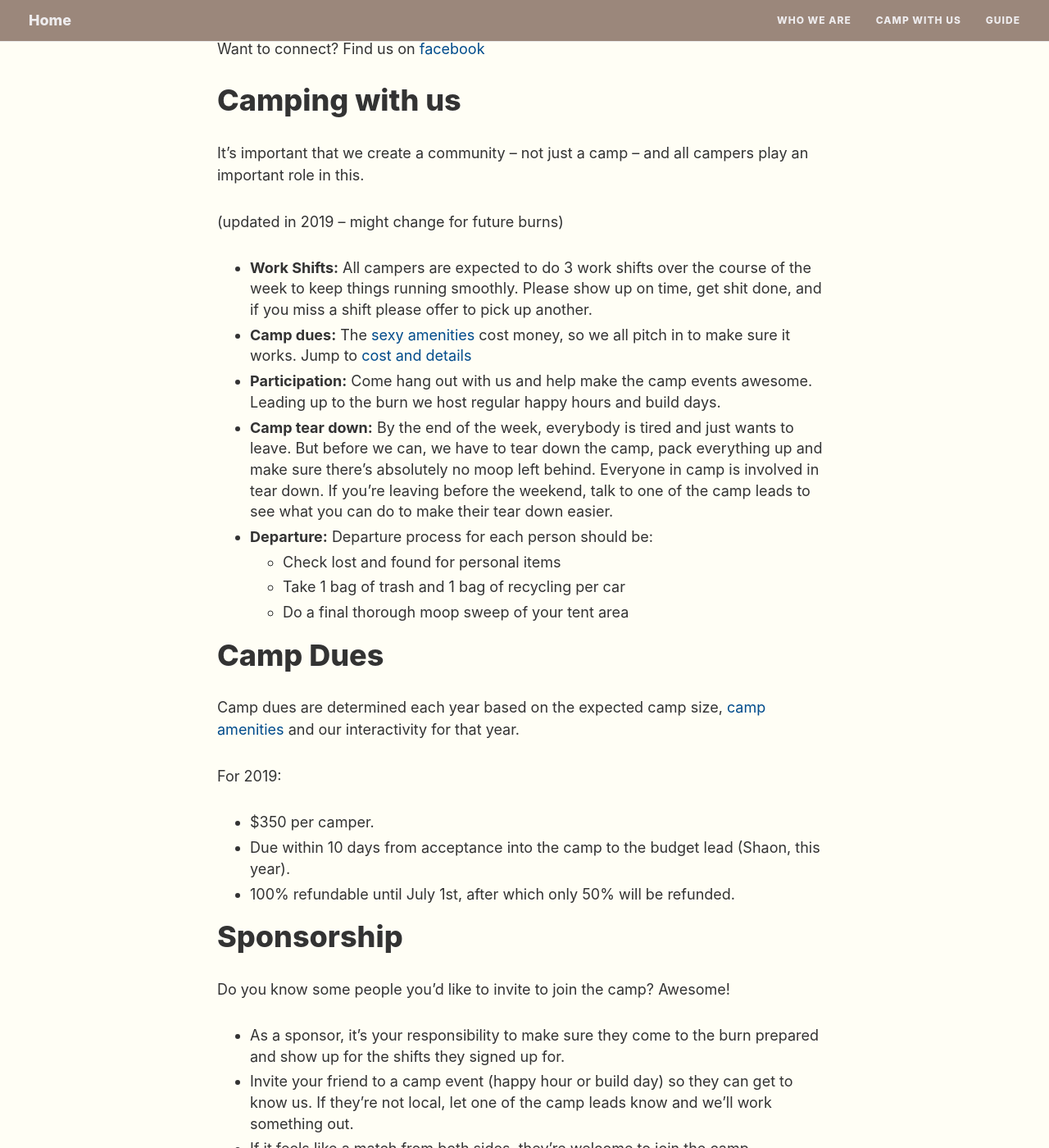
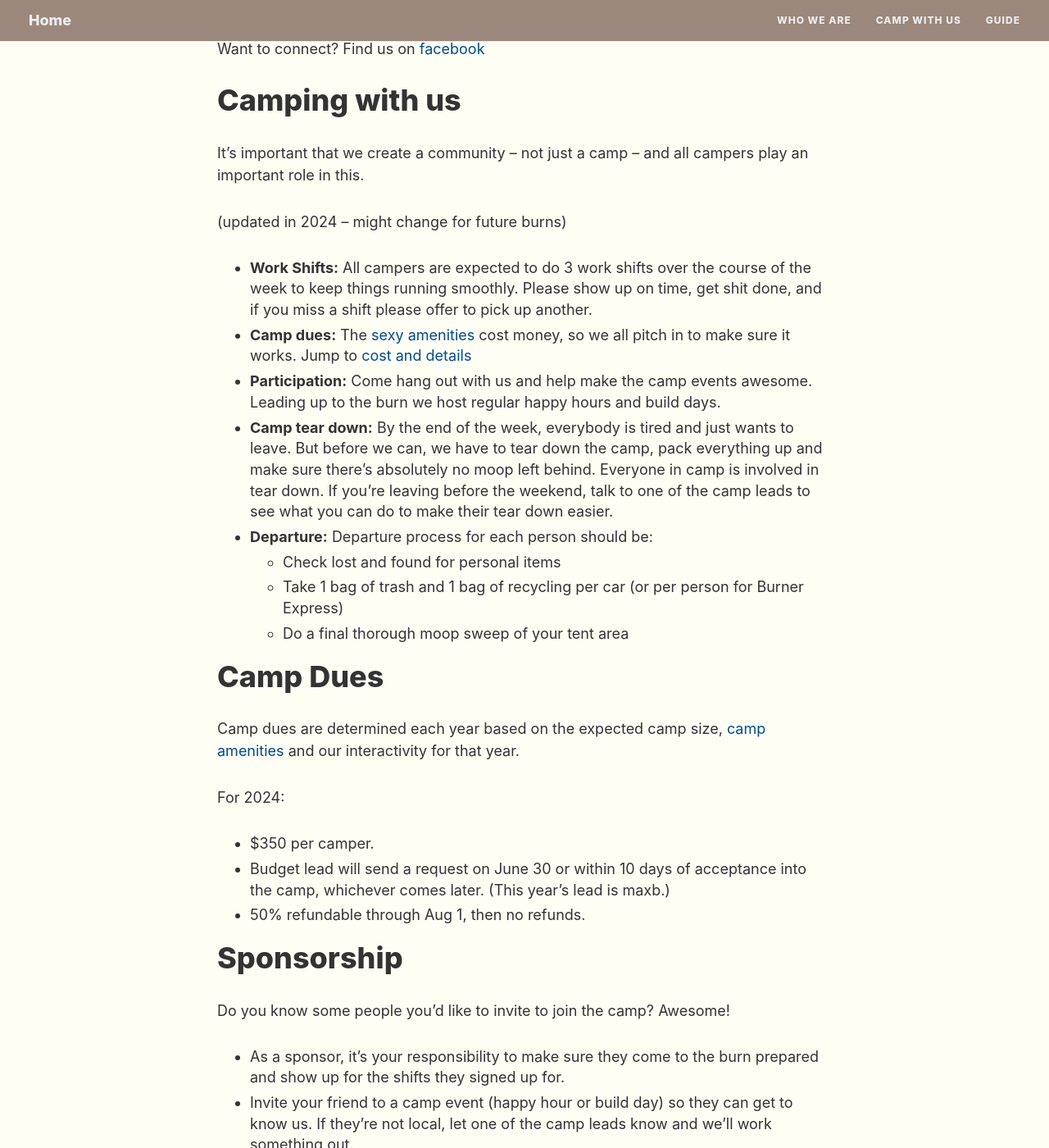
Before and after one commit to thenewdesertoutpost/newdesertoutpost.github.io, a Jekyll site: the page built from pages/join.md, in a window 1280 px wide and 1400 px high, scrolled down 654 px. Shown: the whole window at 82% size. Built offline with Jekyll 4.4.1, drawn with Linux system fonts in a browser that asks for light colours; nearby versions of some CDN libraries.

Commit message:
updated all text to be accurate for 2024

```diff
--- a/pages/join.md
+++ b/pages/join.md
@@ -14,7 +14,7 @@ Want to connect? Find us on [facebook](https://www.facebook.com/newdesertoutpost
 
 It's important that we create a community -- not just a camp -- and all campers play an important role in this.
 
-(updated in 2019 -- might change for future burns)
+(updated in 2024 -- might change for future burns)
 
 * **Work Shifts:** All campers are expected to do 3 work shifts over the course of the week to keep things running smoothly. Please show up on time, get shit done, and if you miss a shift please offer to pick up another.
 * **Camp dues:** The [sexy amenities](/pages/camper_guide/#sexy-camp-amenities) cost money, so we all pitch in to make sure it works. Jump to [cost and details](#camp-dues)
@@ -22,17 +22,17 @@ It's important that we create a community -- not just a camp -- and all campers
 * **Camp tear down:** By the end of the week, everybody is tired and just wants to leave. But before we can, we have to tear down the camp, pack everything up and make sure there's absolutely no moop left behind. Everyone in camp is involved in tear down. If you're leaving before the weekend, talk to one of the camp leads to see what you can do to make their tear down easier.
 * **Departure:** Departure process for each person should be:
   * Check lost and found for personal items
-  * Take 1 bag of trash and 1 bag of recycling per car
+  * Take 1 bag of trash and 1 bag of recycling per car (or per person for Burner Express)
   * Do a final thorough moop sweep of your tent area
 
 # Camp Dues
 
 Camp dues are determined each year based on the expected camp size, [camp amenities](/pages/camper_guide/#sexy-camp-amenities) and our interactivity for that year.
 
-For 2019:
+For 2024:
 * $350 per camper.
-* Due within 10 days from acceptance into the camp to the budget lead (Shaon, this year).
-* 100% refundable until July 1st, after which only 50% will be refunded.
+* Budget lead will send a request on June 30 or within 10 days of acceptance into the camp, whichever comes later. (This year's lead is maxb.)
+* 50% refundable through Aug 1, then no refunds.
 
 # Sponsorship
 
```
Also changed, not shown: pages/about.md (+1 -1 lines), pages/camper_guide.md (+8 -8 lines).
